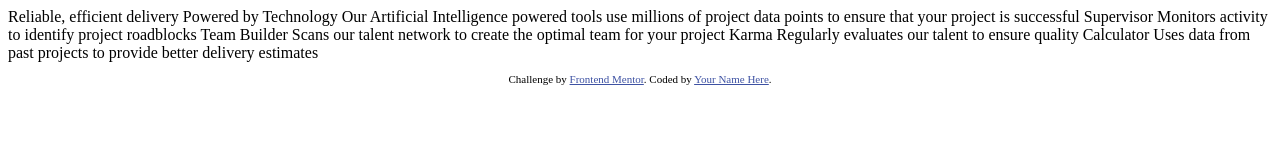
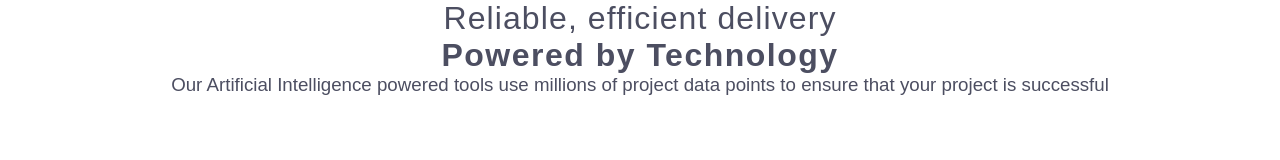
Before and after one commit to lukecbutler/sixthFrontendMentor, a plain HTML site: page index.html in a window 1280 px wide. Drawn offline with Linux system fonts and the light colour scheme; a web font is replaced by a local one.

Commit message:
push html styling

```diff
--- a/index.html
+++ b/index.html
@@ -5,41 +5,80 @@
   <meta name="viewport" content="width=device-width, initial-scale=1.0"> <!-- displays site properly based on user's device -->
 
   <link rel="icon" type="image/png" sizes="32x32" href="./images/favicon-32x32.png">
+  <link rel="stylesheet" href="https://fonts.google.com/specimen/Poppins">
 
   <title>Frontend Mentor | Four card feature section</title>
 
   <!-- Feel free to remove these styles or customise in your own stylesheet 👍 -->
   <style>
-    .attribution { font-size: 11px; text-align: center; }
-    .attribution a { color: hsl(228, 45%, 44%); }
+    *{
+      box-sizing: border-box;
+      margin: 0;
+      padding: 0;
+    }
+
+    body{
+      font-family: 'specimen', sans-serif;
+      background-color: hsl(0, 0%, 100%)
+    }
+
+    .flex-container{
+      display: flex;
+      flex-direction: column;
+      align-items: center;
+    }
+
+    .header1{
+      color: hsl(234, 12%, 34%);
+      font-weight: 100;
+      letter-spacing: 1.1px;
+    }
+
+    .header2{
+      color: hsl(234, 12%, 34%);
+      letter-spacing: 1.5px;
+    }
+
+    .description{
+      color: hsl(234, 12%, 34%);
+      font-weight: 200;
+    }
+
   </style>
 </head>
 <body>
+  <div class="flex-container">
 
-  Reliable, efficient delivery
-  Powered by Technology
+    <h1 class="header1">Reliable, efficient delivery</h1>
+    <h1 class="header2">Powered by Technology</h1>
 
-  Our Artificial Intelligence powered tools use millions of project data points
-  to ensure that your project is successful
+    <h3 class="description">Our Artificial Intelligence powered tools use millions of project data points
+  to ensure that your project is successful</h3>
 
-  Supervisor
-  Monitors activity to identify project roadblocks
+  </div>
 
-  Team Builder
-  Scans our talent network to create the optimal team for your project
+<!--
+  <div class="grid-container">
+    <div>
+      <h2>Supervisor</h2>
+      <p>Monitors activity to identify project roadblocks</p>
+    </div>
 
-  Karma
-  Regularly evaluates our talent to ensure quality
+    <div>
+      <h2>Team Builder</h2>
+      <p>Scans our talent network to create the optimal team for your project</p>
+    </div>
 
-  Calculator
-  Uses data from past projects to provide better delivery estimates
+    <div>
+      <h2>Karma</h2>
+      <p>Regularly evaluates our talent to ensure quality</p>
+    </div>
 
-
-  <footer>
-    <p class="attribution">
-      Challenge by <a href="https://www.frontendmentor.io?ref=challenge" target="_blank">Frontend Mentor</a>.
-      Coded by <a href="#">Your Name Here</a>.
-    </p>
-  </footer>
+    <div>
+      <h2>Calculator</h2>
+      <p>Uses data from past projects to provide better delivery estimates</p>
+    </div>
+  </div>
+-->
 </body>
 </html>
```
